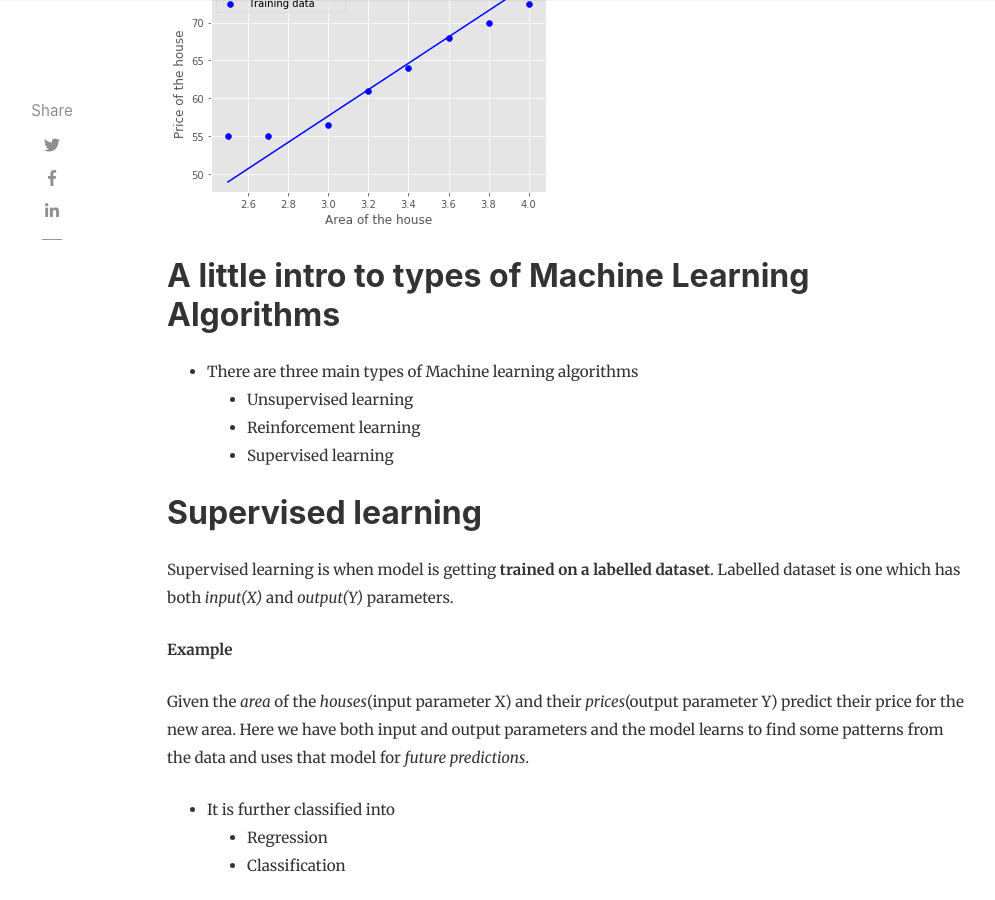
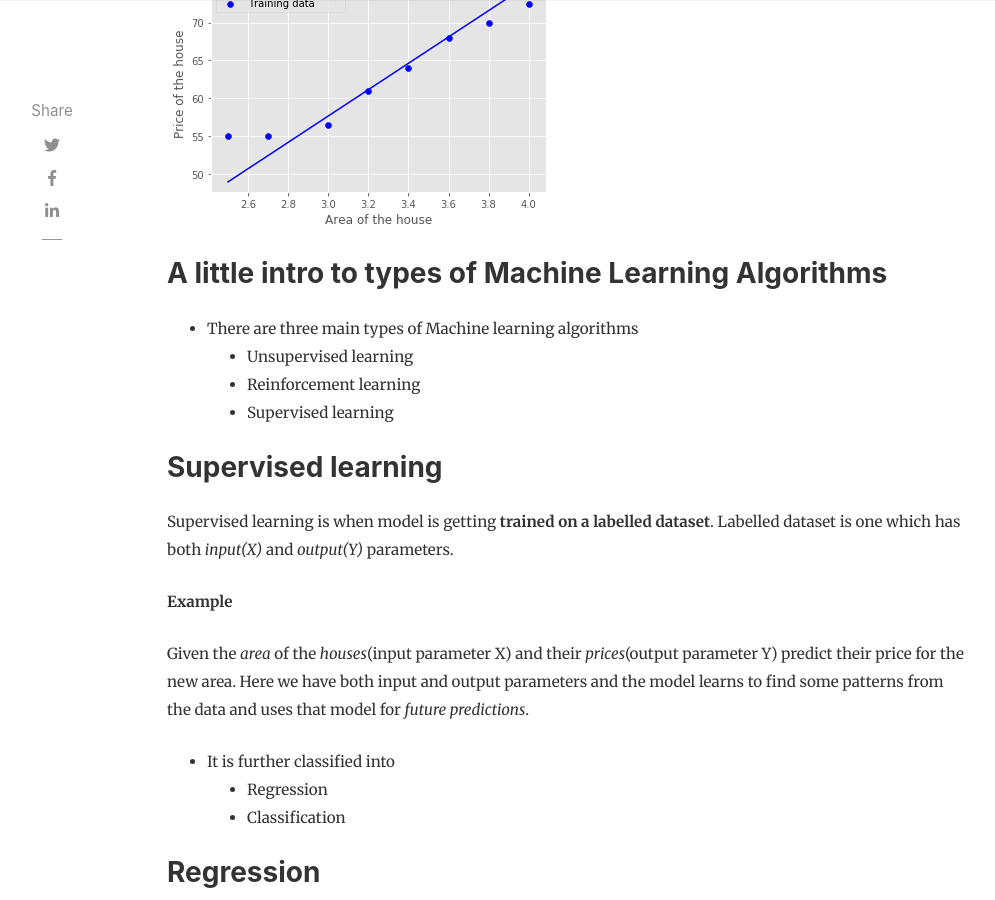
Before and after one commit to bharathikannann/blogs, a Jekyll site: the page built from _posts/2020-12-9-a-visual-intro-to-linear-regression-math.md, in a window 1280 px wide and 900 px high, scrolled down 456 px. Shown: the whole window, without its empty margins (118-1113 px from the left). Built offline with Jekyll 4.4.1, drawn with Linux system fonts in a browser that asks for light colours; nearby versions of some CDN libraries; formulas are drawn with MathJax 3; comment, search, counter and statistics services are not loaded.

```diff
--- a/_posts/2020-12-9-a-visual-intro-to-linear-regression-math.md
+++ b/_posts/2020-12-9-a-visual-intro-to-linear-regression-math.md
@@ -8,14 +8,14 @@ description: "Linear Regression"
 featured: False
 ---
 
-## A little intro to types of Machine Learning Algorithms
+### A little intro to types of Machine Learning Algorithms
 
 - There are three main types of Machine learning algorithms
     - Unsupervised learning
     - Reinforcement learning
     - Supervised learning
 
-## Supervised learning
+### Supervised learning
 
 Supervised learning is when model is getting **trained on a labelled dataset**. Labelled dataset is one which has both *input(X)* and *output(Y)* parameters.
 
@@ -39,7 +39,7 @@ Here we are trying to map input variables into **discrete categories**.
 
 For Example<br> Given a picture of a person, We have to predict their gender (Male/Female) (Discrete).
 
-## Linear Regression
+### Linear Regression
 
 Linear regression is one of the **simplest machine learning model** out there and it is the first type of regression to learn. It's simplicity makes it a *great stepping stone to learn more complex machine learning algorithms*. In this post we will explore the foundation of linear regression.
 
@@ -59,7 +59,7 @@ where **y** is the output, **x** is the input, **m** is the slope of the line an
 
  The main goal is to find the best fit line between **x** and **y** by adjusting the coefficients **m** and **c**. We will use mean squared error and gradient descent approach to solve this problem.
 
-## Training Dataset
+### Training Dataset
 
 Let take a simple training dataset with one input feature(*area*) and one output feature(*price*).
 
@@ -80,7 +80,7 @@ Our goal here is to find the best fit line which maps the input values to its co
     </div>
 </div>
 
-## Hypothesis function
+### Hypothesis function
 
 The mapping function is also known as **hypothesis** function.
 
@@ -96,7 +96,7 @@ A simple interactive visualization to understand what weights and biases are doi
 
 You can see that the **weight** changes the *slope* of the line and the **bias** changes the *starting point* of the line.
 
-## Cost Function
+### Cost Function
 
 **Accuracy** of our hypothesis function can be measured by using cost function. It is nothing but the error function.
 
@@ -150,7 +150,7 @@ Our objective is to get the best possible line. The best possible line will be s
 
 - **Minimize(Cost(weight,bias))**
 
-## Minimizing Cost Function intuition
+### Minimizing Cost Function intuition
 
 <div>
     <div class="row">
@@ -174,7 +174,7 @@ Our objective is to get the best possible line. The best possible line will be s
 
 Imagine you are stuck in the mountains and from there you need to go to the bottom of the mountain (*i.e. minimum cost*). There is heavy fog such that the visibility is extremely low. But how do we find where is the bottom of the mountain. A simple brute-force approach will be to go to all the places of the mountain from the starting point and check for bottom (*i.e. minimum of the cost function*). But it is not efficient and time consuming. The efficient solution will be to find **which direction** takes you to the bottom and move down in that direction. You should also determine how **long** your each step should be. This approach of minimizing the cost function is called **Gradient Descent**.
 
-## Gradient Descent
+### Gradient Descent
 
 Gradient descent is an optimization algorithm used to find the values of parameters (*weights & bias*) that **minimizes** a cost function.
 
@@ -204,7 +204,7 @@ A **derivative***(gradient)* is the slope of a graph at any given point and it w
 
 On each iteration, we update the parameters in the opposite direction of the gradient of the cost function w.r.t the parameters where the gradient gives the direction of the steepest ascent. **Learning rate(∝)** tells us how big your each step should be on each iteration to reach the minimum.
 
-### **Learning Rate (∝)**
+#### **Learning Rate (∝)**
 
 > The size of the step we take on each iteration to reach the minimum is called learning rate.
 
```
